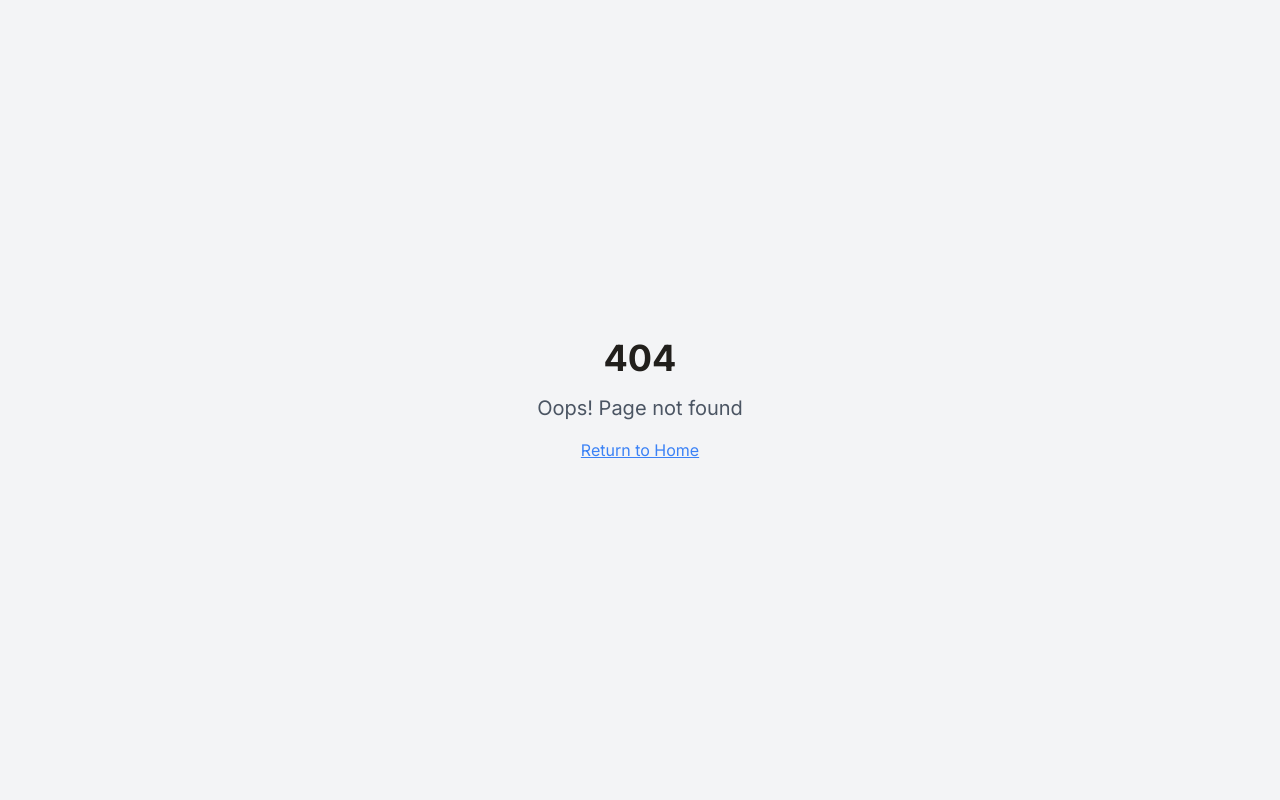
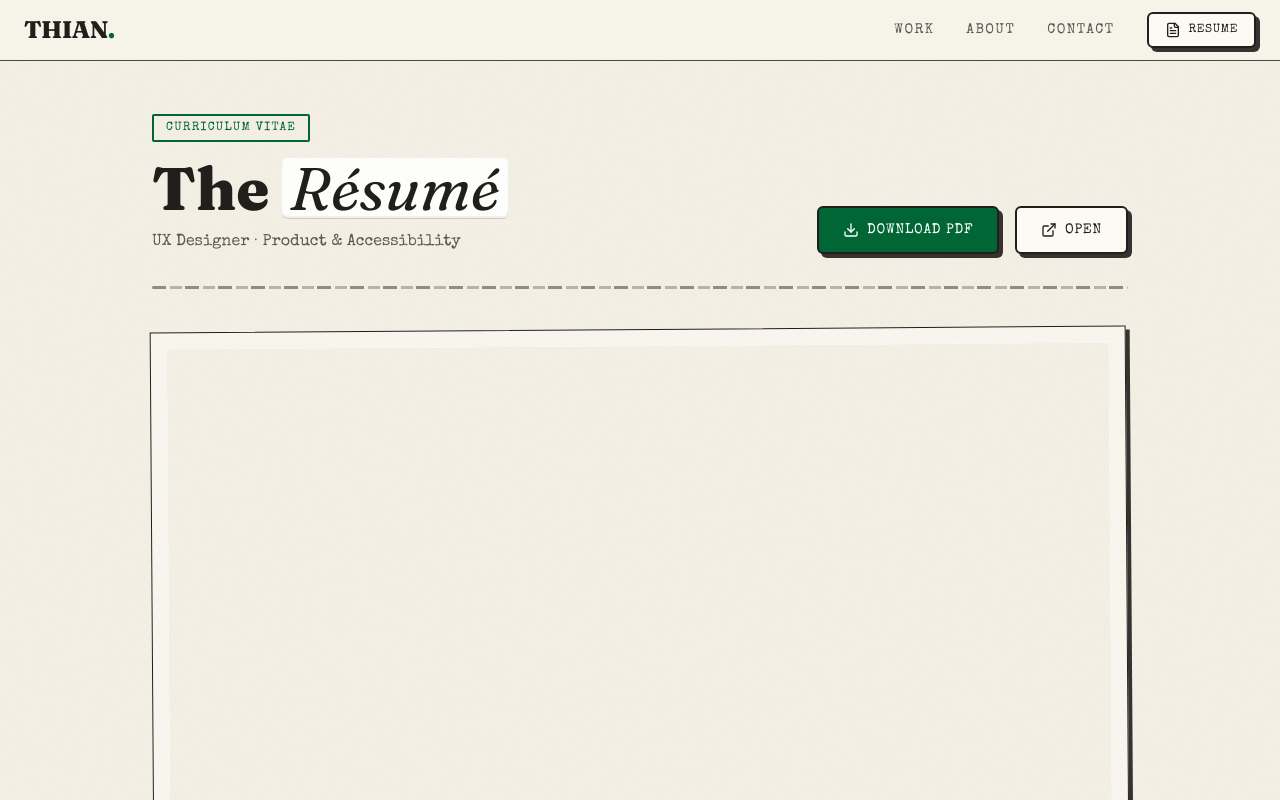
Before and after one commit to tuk20/thian, a React (Vite) app: page /resume in a window 1280 px wide. Before the commit this address had no page. Shown: the top 800 px of the page. Built offline with nearby package versions, Linux system fonts and the light colour scheme; the HTML template or start-up script is replaced by a standard one.

Commit message:
Changes
Co-authored-by: tuk20 <219170687+tuk20@users.noreply.github.com>

```diff
--- a/index.html
+++ b/index.html
@@ -4,8 +4,8 @@
     <meta charset="UTF-8" />
     <link rel="icon" type="image/x-icon" href="/favicon.ico">
     <meta name="viewport" content="width=device-width, initial-scale=1.0" />
-    <title>UX Designer Portfolio</title>
-    <meta name="description" content="UX Designer Portfolio - Crafting meaningful digital experiences">
+    <title>Thian Uk — UX Designer Portfolio</title>
+    <meta name="description" content="Thian Uk — UX designer focused on product and accessibility. Case studies, resume, and contact.">
     <meta name="author" content="UX Designer" />
     <link rel="preconnect" href="https://fonts.googleapis.com">
     <link rel="preconnect" href="https://fonts.gstatic.com" crossorigin>
@@ -19,10 +19,10 @@
     <meta name="twitter:card" content="summary_large_image" />
     <meta name="twitter:site" content="@lovable_dev" />
     <meta name="twitter:image" content="https://storage.googleapis.com/gpt-engineer-file-uploads/attachments/og-images/0375d276-0a60-49f7-aa3c-c6654480fdd5">
-    <meta property="og:title" content="UX Designer Portfolio">
-  <meta name="twitter:title" content="UX Designer Portfolio">
-  <meta property="og:description" content="UX Designer Portfolio - Crafting meaningful digital experiences">
-  <meta name="twitter:description" content="UX Designer Portfolio - Crafting meaningful digital experiences">
+    <meta property="og:title" content="Thian Uk — UX Designer Portfolio">
+  <meta name="twitter:title" content="Thian Uk — UX Designer Portfolio">
+  <meta property="og:description" content="Thian Uk — UX designer focused on product and accessibility. Case studies, resume, and contact.">
+  <meta name="twitter:description" content="Thian Uk — UX designer focused on product and accessibility. Case studies, resume, and contact.">
 </head>
 
   <body>
--- a/src/App.tsx
+++ b/src/App.tsx
@@ -9,6 +9,7 @@ import CaseStudy from "./pages/CaseStudy";
 import CaseStudyCBANA from "./pages/CaseStudyCBANA";
 import CaseStudyNAIC from "./pages/CaseStudyNAIC";
 import CaseStudyKaterIt from "./pages/CaseStudyKaterIt";
+import Resume from "./pages/Resume";
 import NotFound from "./pages/NotFound";
 
 const queryClient = new QueryClient();
@@ -26,6 +27,7 @@ const App = () => (
           <Route path="/case-study/cbana-conference-app" element={<CaseStudyCBANA />} />
           <Route path="/case-study/naic-help-page" element={<CaseStudyNAIC />} />
           <Route path="/case-study/kater-it" element={<CaseStudyKaterIt />} />
+          <Route path="/resume" element={<Resume />} />
           {/* ADD ALL CUSTOM ROUTES ABOVE THE CATCH-ALL "*" ROUTE */}
           <Route path="*" element={<NotFound />} />
         </Routes>
--- a/src/components/Navigation.tsx
+++ b/src/components/Navigation.tsx
@@ -1,101 +1,53 @@
 import { useState } from "react";
 import { Link, useLocation, useNavigate } from "react-router-dom";
-import { Menu, X } from "lucide-react";
-import { useIsMobile } from "@/hooks/use-mobile";
-import {
-  Sheet,
-  SheetContent,
-  SheetTrigger,
-} from "@/components/ui/sheet";
+import { Menu, X, FileText } from "lucide-react";
+import { Sheet, SheetContent, SheetTrigger } from "@/components/ui/sheet";
 
 const Navigation = () => {
   const [isOpen, setIsOpen] = useState(false);
-  const isMobile = useIsMobile();
   const location = useLocation();
   const navigate = useNavigate();
-  const isHomePage = location.pathname === "/";
 
-  const scrollToSection = (id: string) => {
-    if (isHomePage) {
-      const element = document.getElementById(id);
-      if (element) {
-        element.scrollIntoView({ behavior: "smooth", block: "start" });
-      }
+  const goTo = (id: string) => {
+    setIsOpen(false);
+    if (location.pathname === "/") {
+      document.getElementById(id)?.scrollIntoView({ behavior: "smooth", block: "start" });
     } else {
-      // Navigate to home page with hash
       navigate(`/#${id}`);
     }
-    setIsOpen(false);
   };
 
-  const navItems = [
-    { id: 'works', label: 'Works' },
-    { id: 'about', label: 'About' },
-    { id: 'philosophy', label: 'Philosophy' },
-    { id: 'contact', label: 'Contact' },
-  ];
+  const linkCls =
+    "font-typewriter text-sm uppercase tracking-widest text-muted-foreground hover:text-primary underline-offset-8 decoration-wavy hover:underline";
+
+  const items = (
+    <>
+      <button onClick={() => goTo("works")} className={linkCls}>Work</button>
+      <button onClick={() => goTo("about")} className={linkCls}>About</button>
+      <button onClick={() => goTo("contact")} className={linkCls}>Contact</button>
+      <Link to="/resume" onClick={() => setIsOpen(false)} className="eraser-btn bg-card px-4 py-2 text-xs text-foreground">
+        <FileText className="h-4 w-4" aria-hidden="true" /> Resume
+      </Link>
+    </>
+  );
 
   return (
-    <nav className="fixed top-0 left-0 right-0 z-50 bg-background/80 backdrop-blur-md border-b border-border">
-      <div className="container mx-auto px-4 sm:px-6 py-4">
-        <div className="flex items-center justify-between md:justify-center">
-          {/* Logo - Always visible */}
-          <Link
-            to="/"
-            className="text-xl font-semibold text-foreground hover:text-primary transition-all duration-300 hover:scale-110 md:absolute md:left-1/2 md:-translate-x-1/2"
-          >
-            THIAN
+    <nav className="fixed left-0 right-0 top-0 z-50 border-b border-foreground/80 bg-background/90 backdrop-blur-sm">
+      <div className="container mx-auto flex items-center justify-between px-4 py-3 sm:px-6">
+        <Link to="/" className="font-serif text-2xl font-extrabold tracking-tight text-foreground hover:text-primary">
+          THIAN<span className="text-primary">.</span>
         </Link>
-
-          {/* Desktop Navigation */}
-          {!isMobile && (
-            <div className="flex items-center gap-8">
-              {navItems.slice(0, 2).map((item) => (
-                <button
-                  key={item.id}
-                  onClick={() => scrollToSection(item.id)}
-                  className="text-sm font-medium text-muted-foreground hover:text-primary transition-all duration-300 hover:scale-110"
-                >
-                  {item.label}
-                </button>
-              ))}
-              <div className="w-20" /> {/* Spacer for logo */}
-              {navItems.slice(2).map((item) => (
-                <button
-                  key={item.id}
-                  onClick={() => scrollToSection(item.id)}
-                  className="text-sm font-medium text-muted-foreground hover:text-primary transition-all duration-300 hover:scale-110"
-                >
-                  {item.label}
-                </button>
-              ))}
-            </div>
-          )}
-
-          {/* Mobile Menu */}
-          {isMobile && (
+        <div className="hidden items-center gap-8 md:flex">{items}</div>
         <Sheet open={isOpen} onOpenChange={setIsOpen}>
           <SheetTrigger asChild>
-                <button className="p-2 text-foreground hover:text-primary transition-colors">
+            <button className="p-2 text-foreground md:hidden" aria-label="Open menu">
               {isOpen ? <X size={24} /> : <Menu size={24} />}
             </button>
           </SheetTrigger>
-              <SheetContent side="right" className="w-[300px] sm:w-[400px]">
-                <nav className="flex flex-col gap-6 mt-8">
-                  {navItems.map((item) => (
-                    <button
-                      key={item.id}
-                      onClick={() => scrollToSection(item.id)}
-                      className="text-left text-lg font-medium text-muted-foreground hover:text-primary transition-colors py-2"
-                    >
-                      {item.label}
-                    </button>
-                  ))}
-                </nav>
+          <SheetContent side="right" className="w-[280px] bg-background">
+            <nav className="mt-10 flex flex-col items-start gap-6">{items}</nav>
           </SheetContent>
         </Sheet>
-          )}
-        </div>
       </div>
     </nav>
   );
--- a/src/components/WorkItem.tsx
+++ b/src/components/WorkItem.tsx
@@ -8,39 +8,41 @@ interface WorkItemProps {
   description: string;
   imageUrl: string;
   to?: string;
+  index?: number;
 }
 
-const WorkItem = ({ industry, title, timeline, description, imageUrl, to = "/case-study" }: WorkItemProps) => {
+const WorkItem = ({ industry, title, timeline, description, imageUrl, to = "/case-study", index = 0 }: WorkItemProps) => {
+  const tilt = index % 2 === 0 ? "-rotate-1" : "rotate-1";
   return (
     <Link
       to={to}
       aria-label={`View ${title} case study`}
-      className="group block border-t border-border py-8 md:py-12 focus-visible:outline-none focus-visible:ring-2 focus-visible:ring-ring focus-visible:ring-offset-4 focus-visible:ring-offset-secondary"
+      className="group block py-10 focus-visible:outline-none focus-visible:ring-2 focus-visible:ring-ring focus-visible:ring-offset-4"
     >
-      <article className="grid items-center gap-6 md:grid-cols-[minmax(0,1.15fr)_minmax(0,0.85fr)] md:gap-10 lg:gap-16">
-        <div className="relative aspect-[16/10] overflow-hidden rounded-lg bg-background">
-          <img
-            src={imageUrl}
-            alt=""
-            className="h-full w-full object-contain p-3 transition-transform duration-500 motion-reduce:transition-none group-hover:scale-[1.025] group-focus-visible:scale-[1.025] md:p-6"
-          />
+      <article className="grid items-center gap-8 md:grid-cols-[minmax(0,1.1fr)_minmax(0,0.9fr)] md:gap-14">
+        <div className={`paper-card relative p-3 transition-transform duration-300 motion-reduce:transition-none ${tilt} group-hover:rotate-0`}>
+          <span aria-hidden="true" className="absolute -top-3 left-1/2 h-6 w-24 -translate-x-1/2 rotate-2 bg-eraser/60" />
+          <div className="aspect-[16/10] overflow-hidden bg-background">
+            <img src={imageUrl} alt="" className="h-full w-full object-contain p-3 md:p-5" />
+          </div>
         </div>
 
-        <div className="flex min-w-0 flex-col justify-center">
-          <div className="mb-4 flex flex-wrap items-center justify-between gap-2 text-sm font-medium text-muted-foreground">
-            <span>{industry}</span>
-            <span>{timeline}</span>
+        <div className="min-w-0">
+          <div className="mb-4 flex flex-wrap items-center justify-between gap-2">
+            <span className="stamp">{industry}</span>
+            <span className="font-typewriter text-sm text-muted-foreground">{timeline}</span>
           </div>
           <div className="flex items-start justify-between gap-4">
-            <h3 className="text-3xl font-bold text-foreground transition-colors duration-300 group-hover:text-primary group-focus-visible:text-primary md:text-4xl lg:text-5xl">
+            <h3 className="font-serif text-3xl font-extrabold leading-tight text-foreground group-hover:text-primary md:text-4xl lg:text-5xl">
+              <span className="text-primary/60 font-typewriter text-lg align-top mr-2">No.{String(index + 1).padStart(2, "0")}</span>
               {title}
             </h3>
-            <ArrowUpRight className="mt-1 h-7 w-7 shrink-0 text-primary transition-transform duration-300 motion-reduce:transition-none group-hover:translate-x-1 group-hover:-translate-y-1 group-focus-visible:translate-x-1 group-focus-visible:-translate-y-1" />
+            <ArrowUpRight className="mt-2 h-7 w-7 shrink-0 text-primary transition-transform duration-300 motion-reduce:transition-none group-hover:-translate-y-1 group-hover:translate-x-1" />
           </div>
-          <p className="mt-5 text-base leading-relaxed text-muted-foreground md:text-lg">
-            {description}
-          </p>
-          <span className="mt-6 text-sm font-semibold text-primary">View case study</span>
+          <p className="mt-5 text-base leading-relaxed text-muted-foreground md:text-lg">{description}</p>
+          <span className="mt-6 inline-block font-typewriter text-sm uppercase tracking-widest text-primary underline decoration-wavy underline-offset-8">
+            Read case study
+          </span>
         </div>
       </article>
     </Link>
--- /dev/null
+++ b/src/pages/Resume.tsx
@@ -0,0 +1,38 @@
+import { useEffect } from "react";
+import { Download, ExternalLink } from "lucide-react";
+import Navigation from "@/components/Navigation";
+import resume from "@/assets/thian-uk-resume.pdf.asset.json";
+
+const Resume = () => {
+  useEffect(() => window.scrollTo(0, 0), []);
+  return (
+    <div className="min-h-screen">
+      <Navigation />
+      <main className="container mx-auto max-w-5xl px-4 pb-20 pt-28 sm:px-6">
+        <div className="mb-8 flex flex-wrap items-end justify-between gap-6">
+          <div>
+            <p className="stamp mb-4">Curriculum Vitae</p>
+            <h1 className="font-serif text-5xl font-extrabold md:text-6xl">
+              The <span className="whiteout italic font-normal">Résumé</span>
+            </h1>
+            <p className="mt-3 font-typewriter text-muted-foreground">UX Designer · Product & Accessibility</p>
+          </div>
+          <div className="flex flex-wrap gap-4">
+            <a href={resume.url} download="Thian_Uk_Resume.pdf" className="eraser-btn bg-primary text-primary-foreground">
+              <Download className="h-4 w-4" aria-hidden="true" /> Download PDF
+            </a>
+            <a href={resume.url} target="_blank" rel="noopener noreferrer" className="eraser-btn bg-card text-foreground">
+              <ExternalLink className="h-4 w-4" aria-hidden="true" /> Open
+            </a>
+          </div>
+        </div>
+        <div className="pencil-rule mb-10" />
+        <div className="paper-card -rotate-[0.4deg] p-2 md:p-4">
+          <iframe src={`${resume.url}#view=FitH`} title="Thian Uk resume" className="h-[80vh] w-full bg-whiteout" />
+        </div>
+      </main>
+    </div>
+  );
+};
+
+export default Resume;
```
Lines whose indentation alone changed are shown as unchanged.
